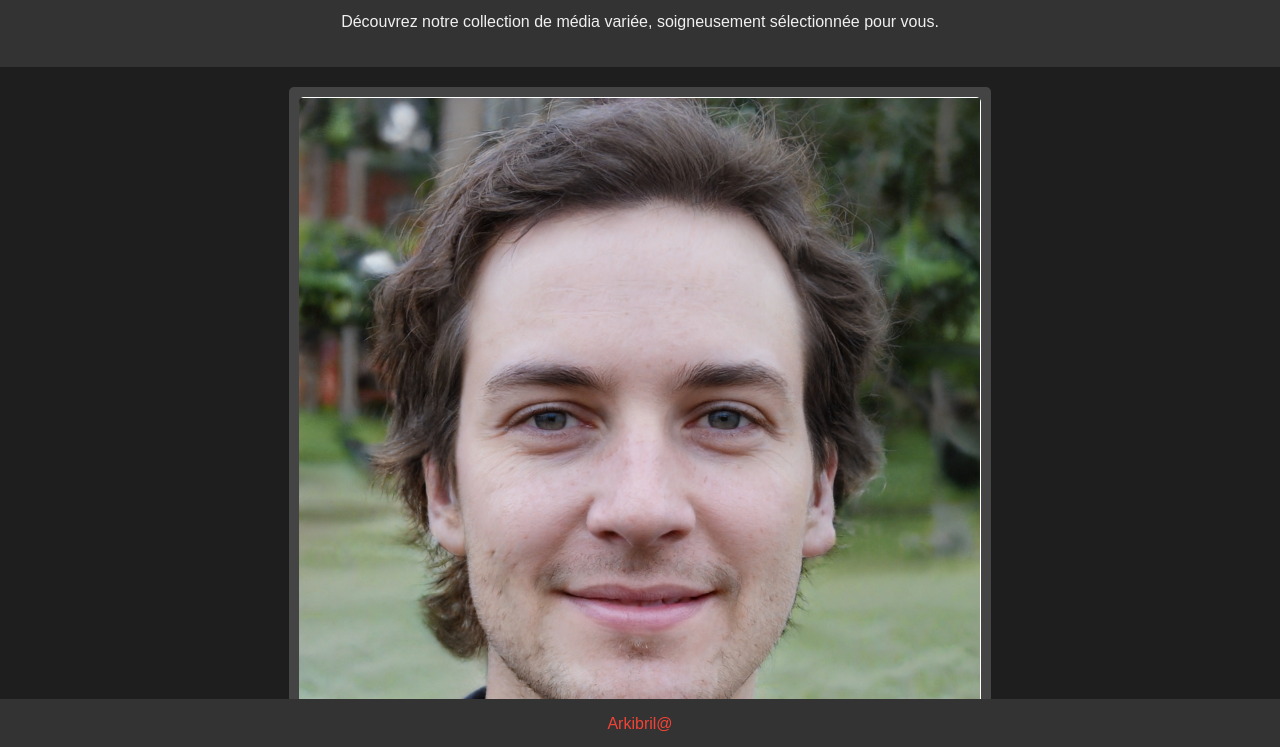
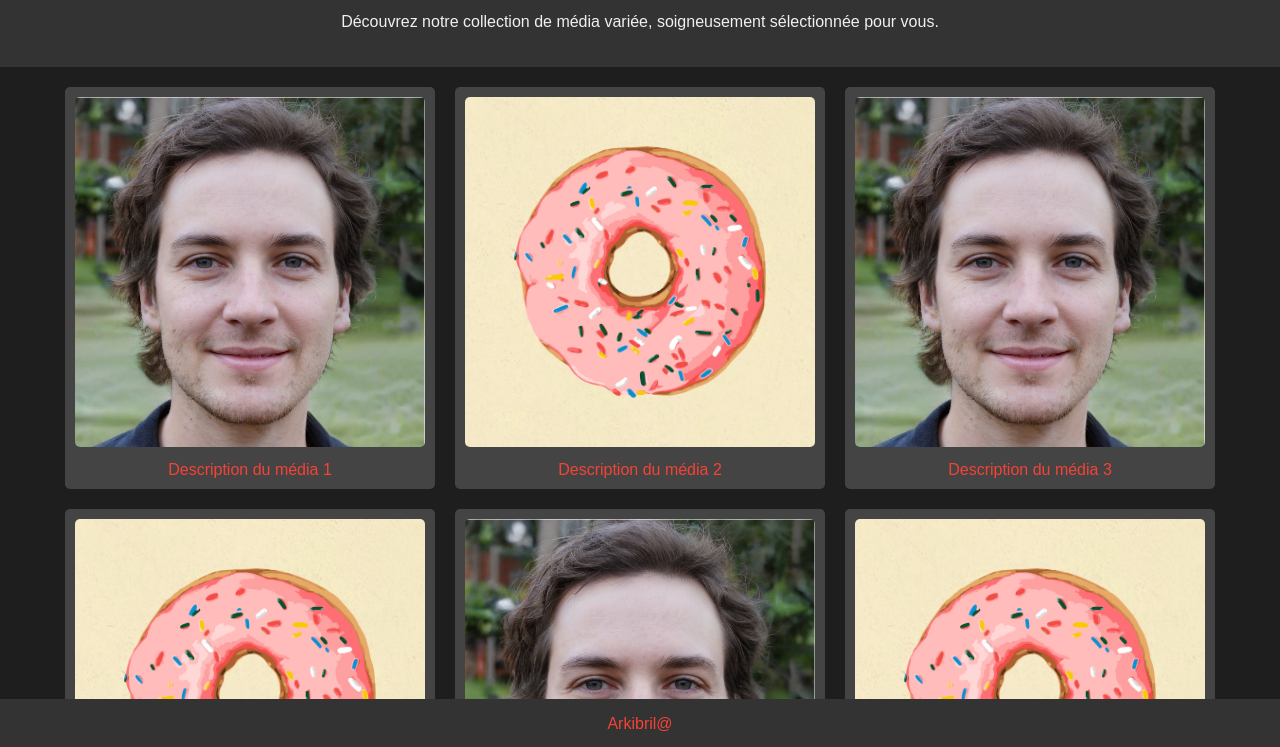
Before and after one commit to Arkibril/testgithub.io, a plain HTML site: page index.html in a window 1280 px wide. Shown: the part 51-798 px from the top of the page. Drawn offline with Linux system fonts and the light colour scheme.

Commit message:
Update style.css

```diff
--- a/css/style.css
+++ b/css/style.css
@@ -47,7 +47,7 @@ figure {
 }
 
 figure img {
-    max-width: 100%;
+    max-width: 350px;
     height: auto;
     border-radius: 5px;
 }
```
